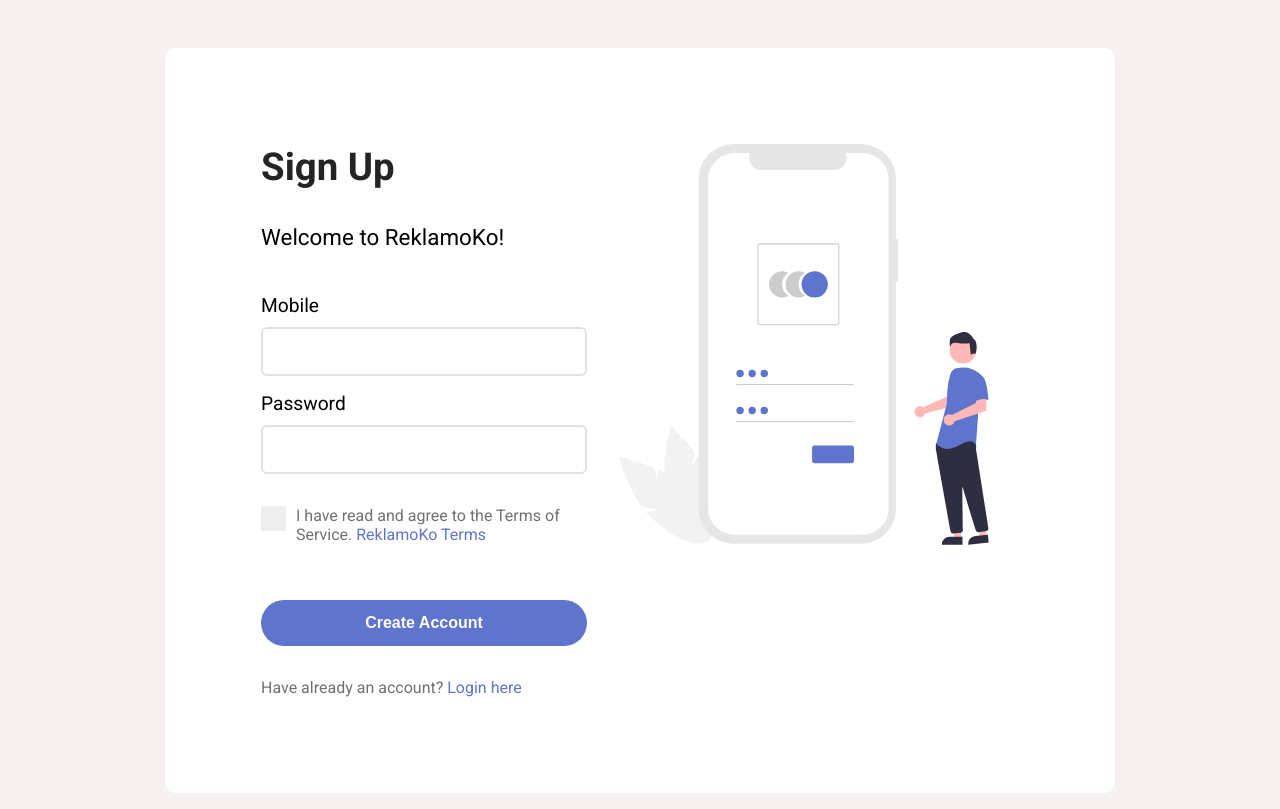
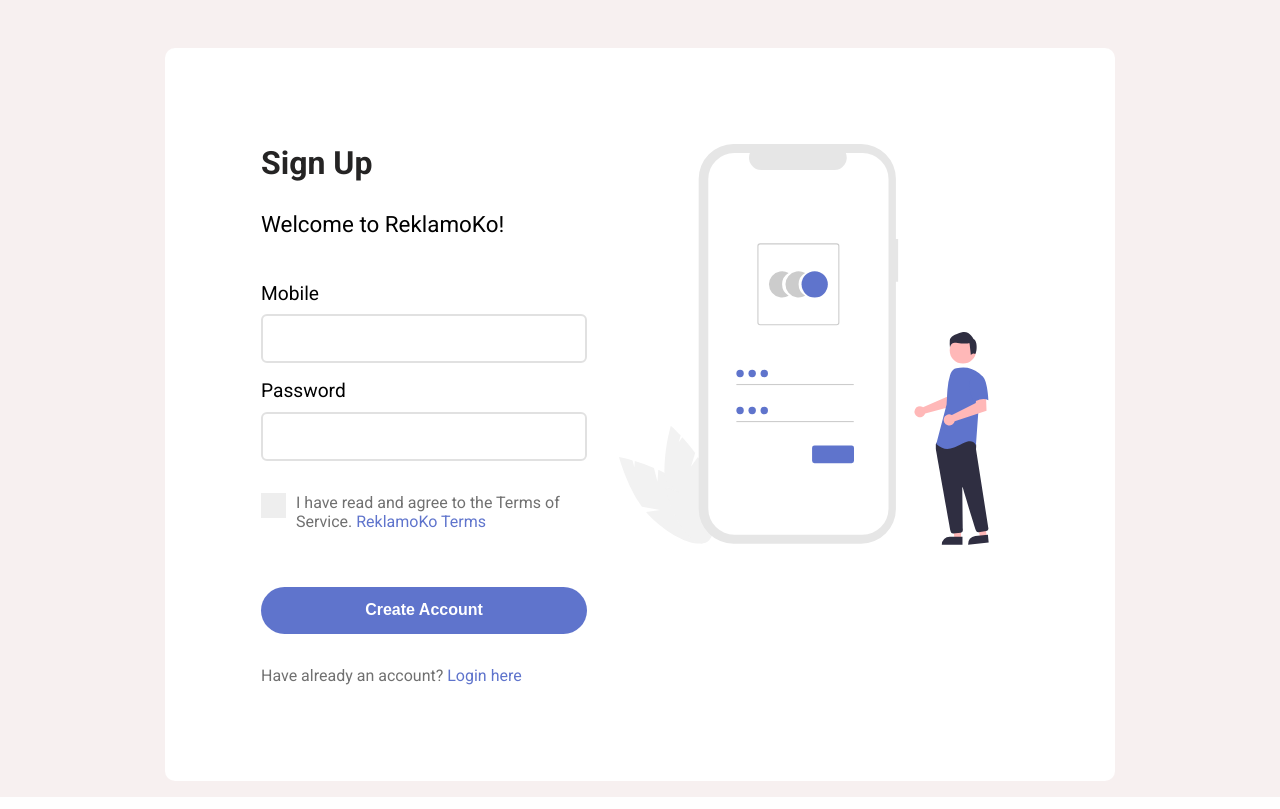
Before and after one commit to arsi21/ReklamoKo, a PHP site: page /signup.html in a window 1280 px wide. Shown: the part 60-869 px from the top of the page. Run offline with PHP 8.4, Linux system fonts and the light colour scheme; style sheets or scripts are compiled from the project's sources.

Commit message:
change the font size of class home-title

```diff
--- a/src/sass/2-base/_typography.scss
+++ b/src/sass/2-base/_typography.scss
@@ -22,14 +22,14 @@ body {
 }
 
 .home-title {
-    font-size: clamp(2rem, 3vw, 3rem);
+    font-size: clamp(1.8rem, 3vw, 2rem);
     font-weight: variables.$fw-700;
     color: variables.$clr-font-dark;
 }
 
 .home-sec-title {
     font-weight: variables.$fw-400;
-    font-size: clamp(1.2rem, 3vw, 1.4rem);
+    font-size: clamp(1.3rem, 3vw, 1.4rem);
 }
 
 .font-reg-sec {
```
